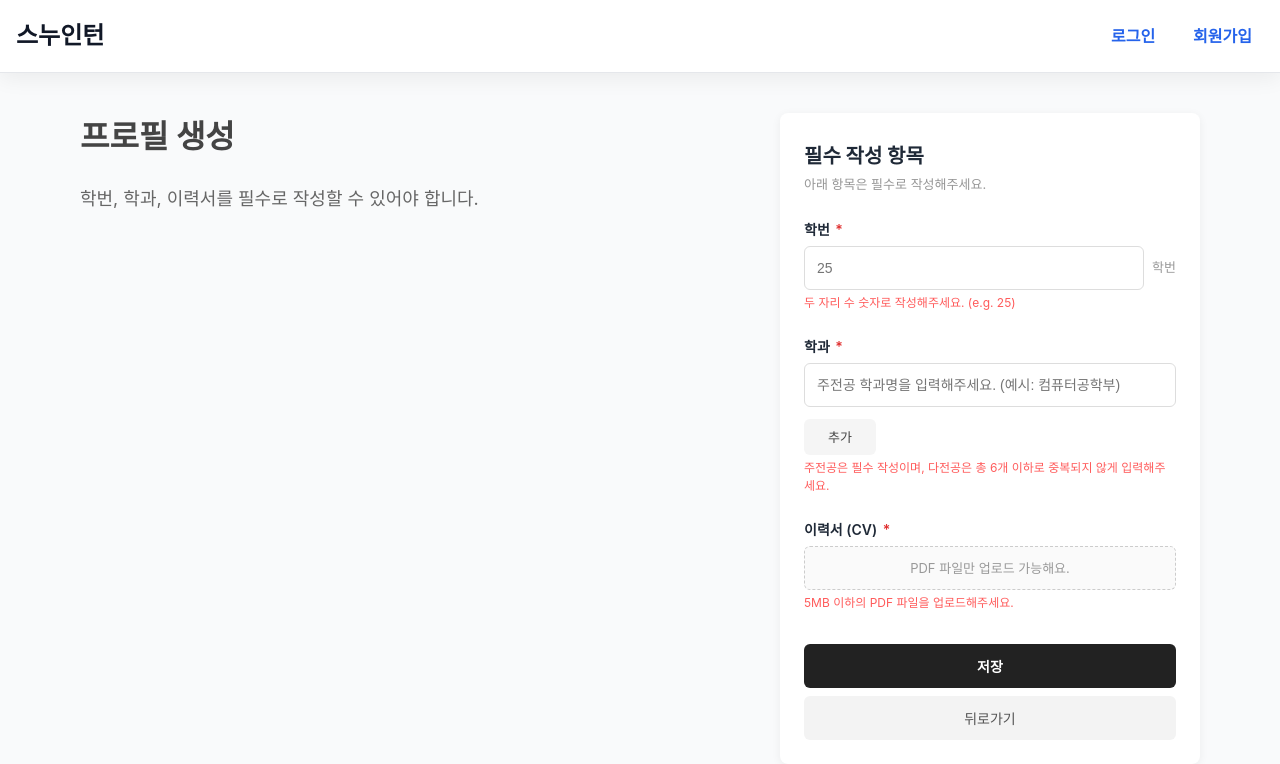
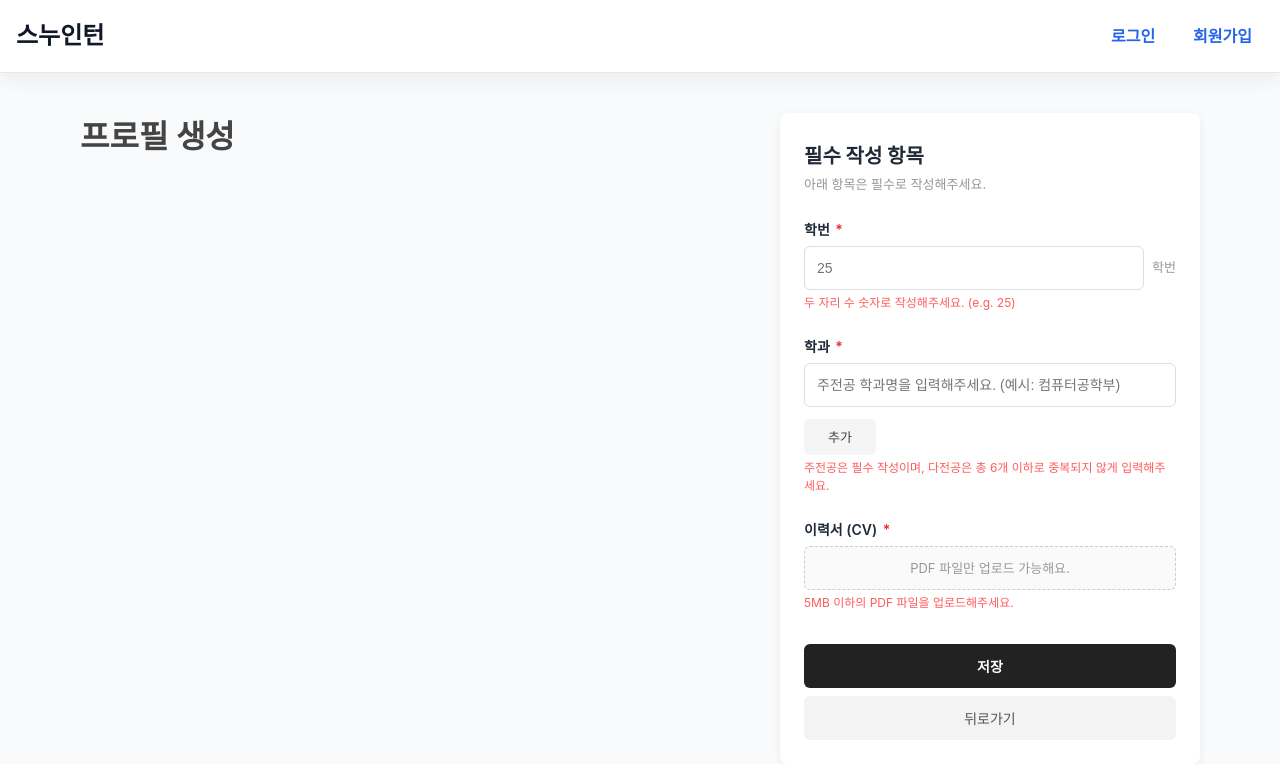
Before and after one commit to haram831/week5_waffle-snuIntern, a React (Vite) app: page /profile/create in a window 1280 px wide. Shown: the top 764 px of the page. Built offline with nearby package versions, Linux system fonts and the light colour scheme; a web font is replaced by a local one.

Commit message:
Update ProfileCreate.tsx

```diff
--- a/src/routes/ProfileCreate.tsx
+++ b/src/routes/ProfileCreate.tsx
@@ -183,7 +183,6 @@ const ProfileCreate = () => {
       <div className={styles.left}>
         <h1 className={styles.title}>프로필 생성</h1>
         <p className={styles.subtitle}>
-          학번, 학과, 이력서를 필수로 작성할 수 있어야 합니다.
         </p>
       </div>
 
```
